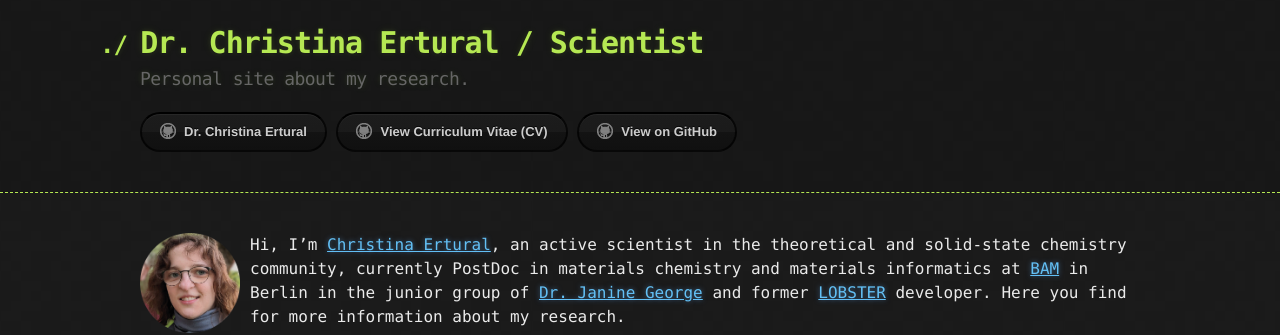
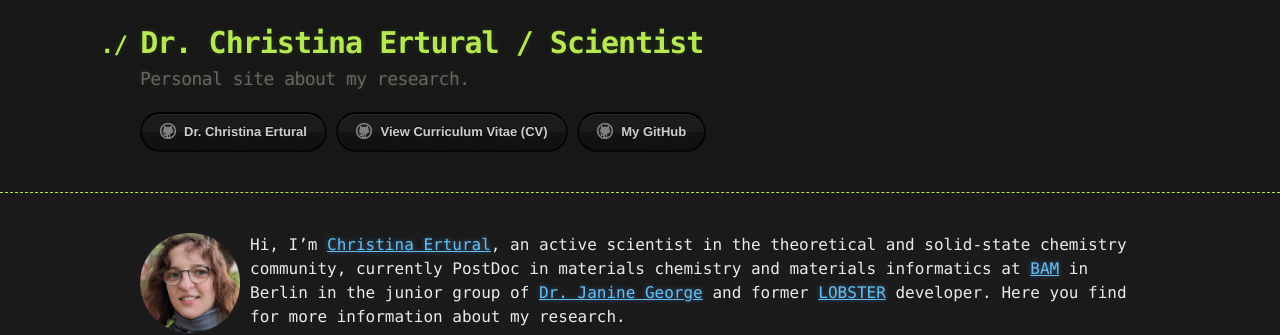
Before and after one commit to QuantumChemist/QuantumChemist.github.io, a Jekyll site: the page built from index.md, in a window 1280 px wide and 900 px high. Shown: the top 335 px of the window. Built offline with Jekyll 4.4.1, drawn with Linux system fonts in a browser that asks for light colours.

Commit message:
Update default.html

```diff
--- a/_layouts/default.html
+++ b/_layouts/default.html
@@ -26,7 +26,7 @@
           {% endif %}
           <a href="https://g.co/kgs/Bi3Bdb" class="btn btn-github"><span class="icon"></span>Dr. Christina Ertural</a>
           <a href="https://quantumchemist.github.io/utils/cv.pdf" class="btn btn-github"><span class="icon"></span>View Curriculum Vitae (CV)</a>
-          <a href="{{ site.github.repository_url }}" class="btn btn-github"><span class="icon"></span>View on GitHub</a>
+          <a href="https://github.com/QuantumChemist" class="btn btn-github"><span class="icon"></span>My GitHub</a>
         </section>
       </div>
     </header>
```
